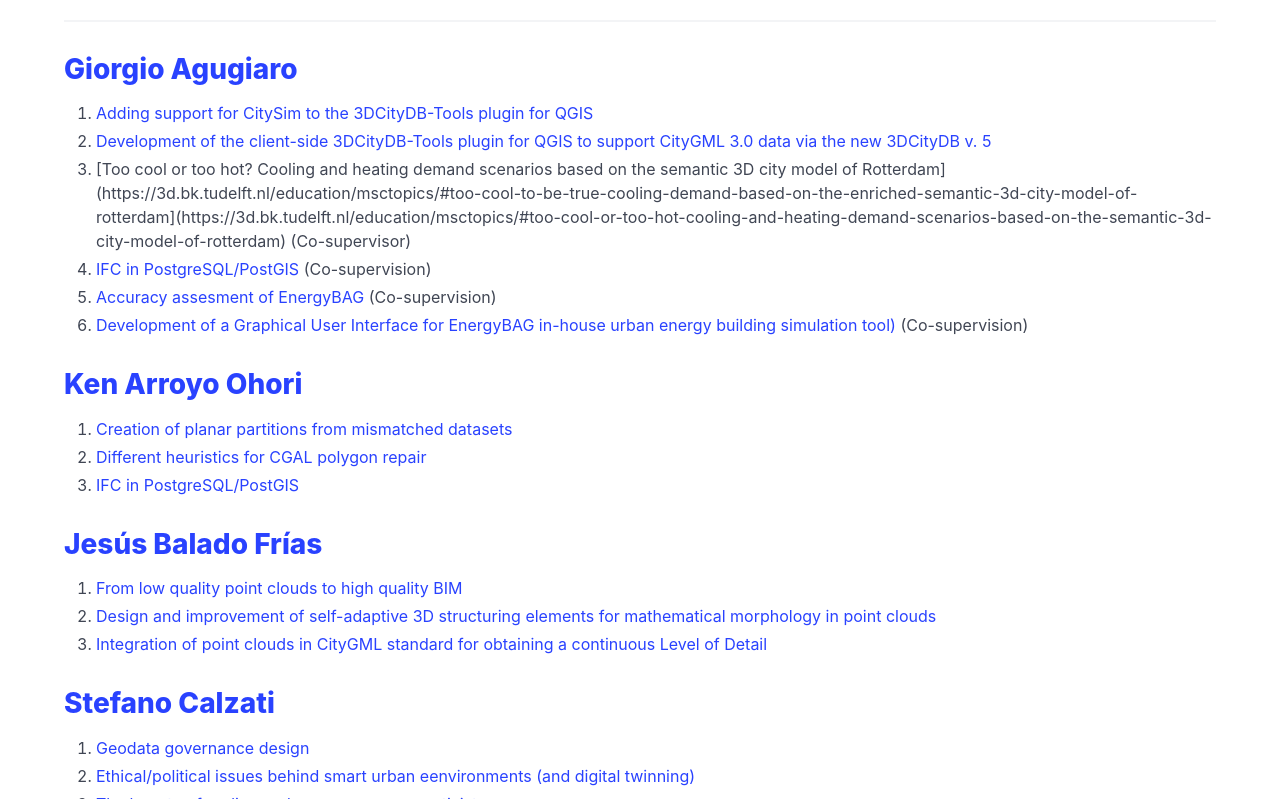
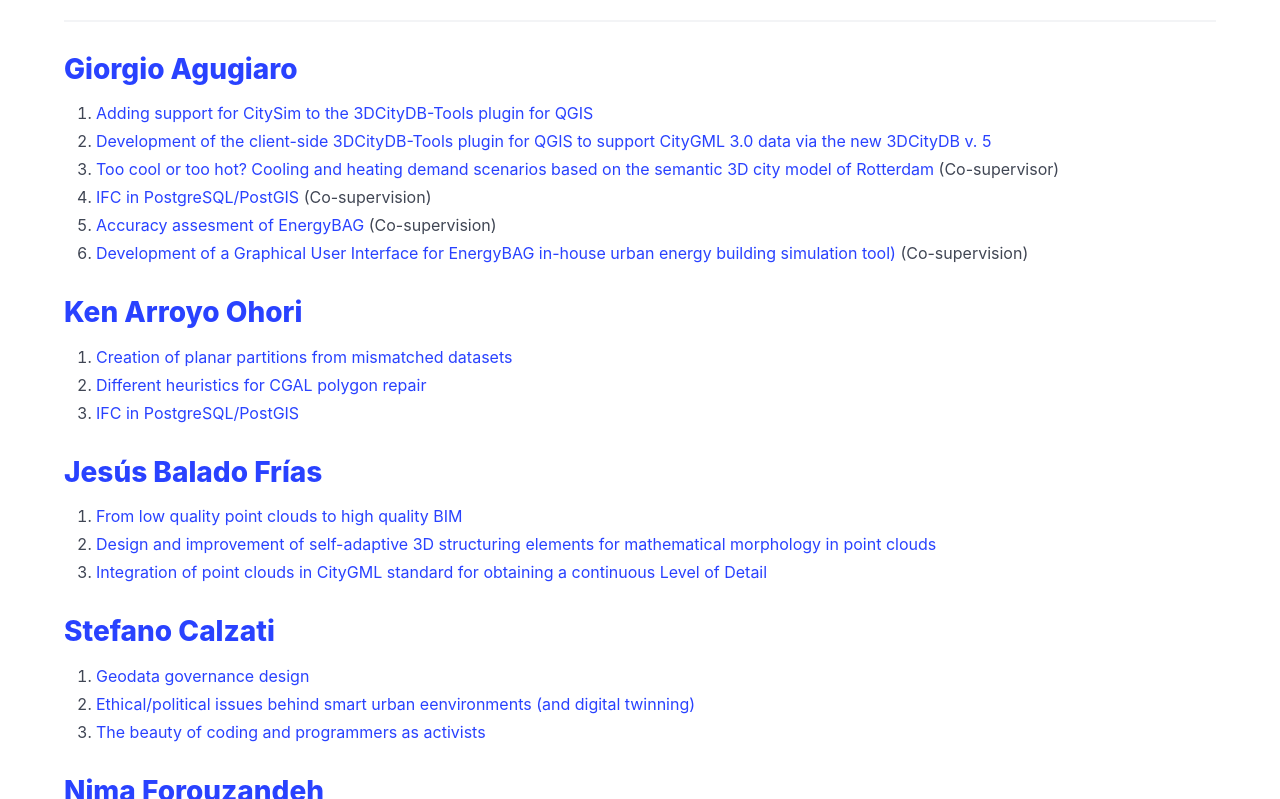
Before and after one commit to tudelft3d/geo2020, a Jekyll site: the page built from potentialtopics/index.md, in a window 1280 px wide and 900 px high, scrolled down 645 px, cut to the strip 101-900 px from the top of the window. Built offline with Jekyll 4.4.1, drawn with Linux system fonts in a browser that asks for light colours; some of the changed lines change nothing that is shown.

Commit message:
Update index.md

```diff
--- a/potentialtopics/index.md
+++ b/potentialtopics/index.md
@@ -32,7 +32,7 @@
 ## [Giorgio Agugiaro](https://3d.bk.tudelft.nl/gagugiaro/)
 1. [Adding support for CitySim to the 3DCityDB-Tools plugin for QGIS](https://3d.bk.tudelft.nl/education/msctopics/#adding-support-for-citysim-to-the-3dcitydb-tools-plugin-for-qgis)
 2. [Development of the client-side 3DCityDB-Tools plugin for QGIS to support CityGML 3.0 data via the new 3DCityDB v. 5](https://3d.bk.tudelft.nl/education/msctopics/#development-of-the-client-side-part-of-the-3dcitydb-tools-plugin-for-qgis-to-support-citygml-30-data)
-3. [Too cool or too hot? Cooling and heating demand scenarios based on the semantic 3D city model of Rotterdam](https://3d.bk.tudelft.nl/education/msctopics/#too-cool-to-be-true-cooling-demand-based-on-the-enriched-semantic-3d-city-model-of-rotterdam](https://3d.bk.tudelft.nl/education/msctopics/#too-cool-or-too-hot-cooling-and-heating-demand-scenarios-based-on-the-semantic-3d-city-model-of-rotterdam) (Co-supervisor)
+3. [Too cool or too hot? Cooling and heating demand scenarios based on the semantic 3D city model of Rotterdam](https://3d.bk.tudelft.nl/education/msctopics/#too-cool-or-too-hot-cooling-and-heating-demand-scenarios-based-on-the-semantic-3d-city-model-of-rotterdam) (Co-supervisor)
 4. [IFC in PostgreSQL/PostGIS](https://3d.bk.tudelft.nl/education/msctopics/#ifc-in-postgresqlpostgis) (Co-supervision)
 5. [Accuracy assesment of EnergyBAG](https://3d.bk.tudelft.nl/education/msctopics/#accuracy-assesment-of-energybag-in-house-urban-energy-building-simulation-tool) (Co-supervision)
 6. [Development of a Graphical User Interface for EnergyBAG in-house urban energy building simulation tool)](https://3d.bk.tudelft.nl/education/msctopics/#development-of-a-graphical-user-interface-for-energybag-in-house-urban-energy-building-simulation-tool) (Co-supervision)
```
